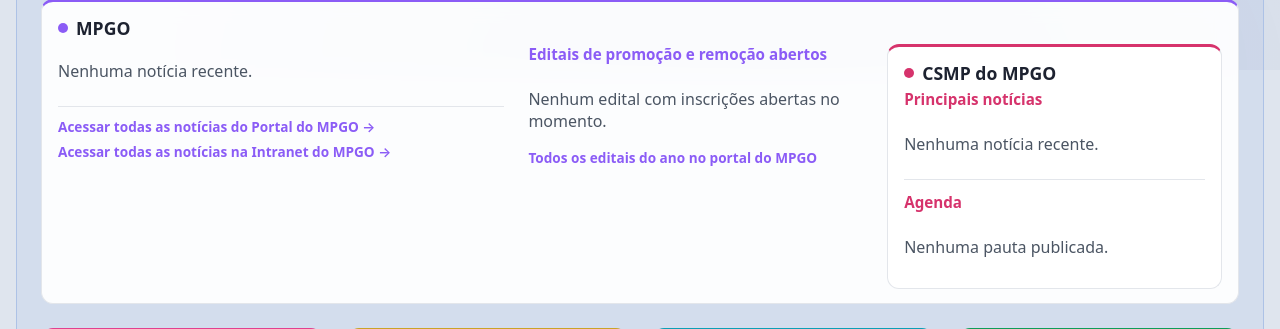
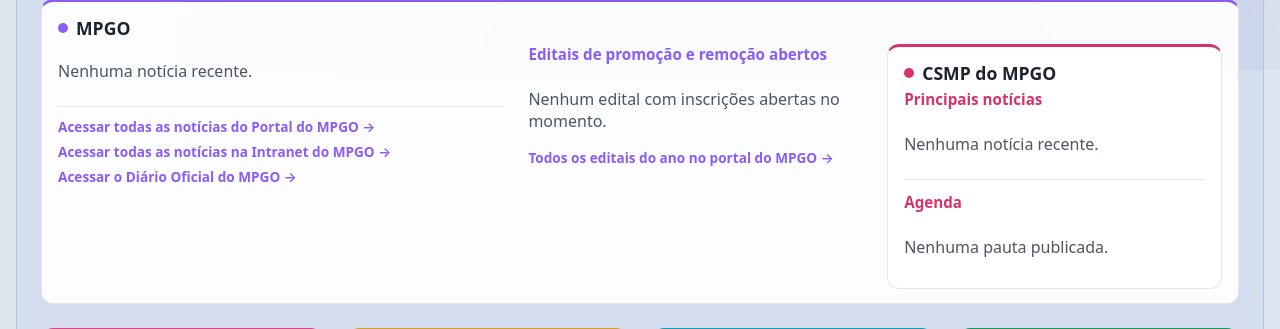
Before and after one commit to Pedro-Schmitt/Feed-de-noticias, a Flask app: page / in a window 1280 px wide. Shown: the part 730-1059 px from the top of the page. Run offline with Flask 3, Linux system fonts and the light colour scheme; data that the repository does not hold is empty; some libraries are stand-ins or nearby versions.

Commit message:
Link para o Diário Oficial do MPGO e seta no link dos editais
Co-Authored-By: Claude Opus 5.5 <noreply@anthropic.com>

```diff
--- a/static/app.js
+++ b/static/app.js
@@ -218,6 +218,7 @@ const LINKS_JURIDICO = {
   mpgo: [
     ["Acessar todas as notícias do Portal do MPGO", "https://www.mpgo.mp.br/portal/noticias"],
     ["Acessar todas as notícias na Intranet do MPGO", "https://intranet.mpgo.mp.br/olimpo/news?category=ascom"],
+    ["Acessar o Diário Oficial do MPGO", "https://www.mpgo.mp.br/portal/domp"],
   ],
 };
 
--- a/static/style.css
+++ b/static/style.css
@@ -323,6 +323,7 @@ a { color: inherit; text-decoration: none; }
 .editais { margin-top: 8px; padding-top: 12px; border-top: 1px solid var(--borda); }
 .editais-resumo { margin: 0 0 8px; font-size: 0.85rem; font-weight: 600; }
 .editais-resumo a { color: var(--cor); }
+.editais-resumo a::after { content: " →"; }
 .editais-resumo a:hover { text-decoration: underline; }
 .editais .nota { font-size: 0.75rem; margin: 6px 0 8px; }
 
```
